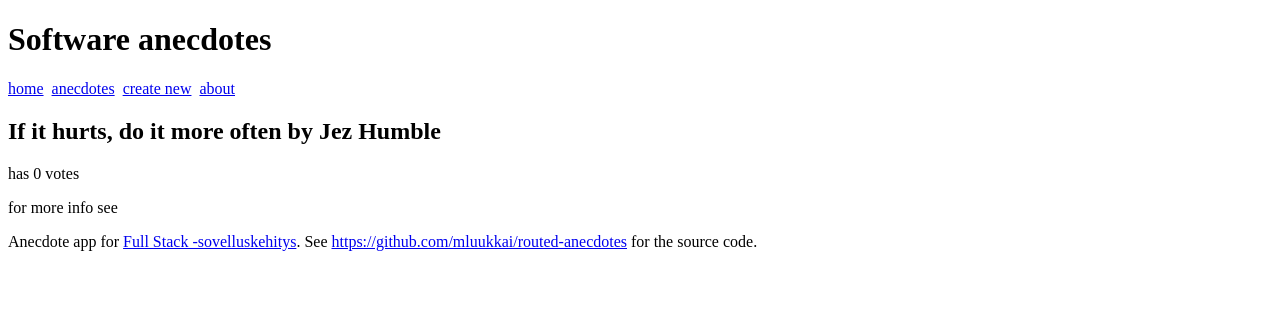
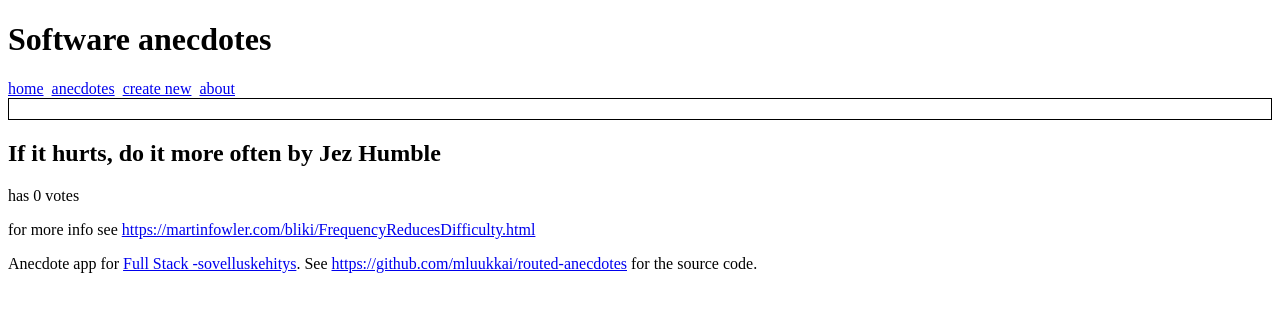
Before and after one commit to FummiTaksi/routed-anecdotes, a React (Create React App) app: page /anecdotes/1 in a window 1280 px wide. Shown: the top 312 px of the page. Built offline with nearby package versions, Linux system fonts and the light colour scheme.

Commit message:
added notification for added anecdote and fixecd broken link of anecdote

```diff
--- a/src/Anecdote.js
+++ b/src/Anecdote.js
@@ -1,13 +1,16 @@
 import React from 'react'
+import Notification from './Notification'
 
 class Anecdote extends React.Component {
     render() {
         const anecdote = this.props.anecdote
+        console.log("URL",anecdote.url)
         return (
             <div>
+                <Notification message = {this.props.message} />
                 <h2>{anecdote.content} by {anecdote.author}</h2>
                 <p>has {anecdote.votes} votes</p>
-                <p>for more info see <a href={anecdote.url}>{anecdote.url}</a> </p>
+                <p>for more info see <a href={anecdote.info}>{anecdote.info}</a> </p>
             </div>
         )
     }
--- a/src/App.js
+++ b/src/App.js
@@ -17,7 +17,11 @@ const Menu = (props) => (
         <Route exact path="/create" render={({history}) => <CreateNew addNew={props.addNew} history={history}/>} />
         <Route exact path="/about" render={() => <About/>} />
         <Route exact path="/anecdotes/:id" render={({match}) =>
-          <Anecdote anecdote={props.anecdoteById(match.params.id)} />}
+          <Anecdote
+            anecdote={props.anecdoteById(match.params.id)}
+            message={props.message}
+          />
+        }
         />
       </div>
     </Router>
@@ -138,6 +142,7 @@ class App extends React.Component {
   addNew = (anecdote) => {
     anecdote.id = (Math.random() * 10000).toFixed(0)
     this.setState({ anecdotes: this.state.anecdotes.concat(anecdote) })
+    this.setState({notification: "A new anecdote " + anecdote.content + " created!"})
     return anecdote.id
   }
 
@@ -165,6 +170,7 @@ class App extends React.Component {
             anecdotes={this.state.anecdotes}
             addNew={this.addNew}
             anecdoteById={this.anecdoteById}
+            message={this.state.notification}
           />
         <Footer />
       </div>
--- /dev/null
+++ b/src/Notification.js
@@ -0,0 +1,42 @@
+import React from 'react'
+
+class Notification extends React.Component {
+
+
+    constructor(props) {
+      super(props)
+      this.state = {
+          message: props.message
+      }
+    }
+
+  render() {
+    const message = this.state.message
+    const style = {
+      border: 'solid',
+      padding: 10,
+      borderWidth: 1
+    }
+    if (message === undefined) {
+      return (
+        <div></div>
+      )
+    }
+    else {
+      setTimeout(() => {
+        this.setState({
+            message: undefined
+        })
+      },10000)
+      return (
+        <div style={style}>
+          {message}
+        </div>
+      )
+
+    }
+
+  }
+}
+
+export default Notification
```
